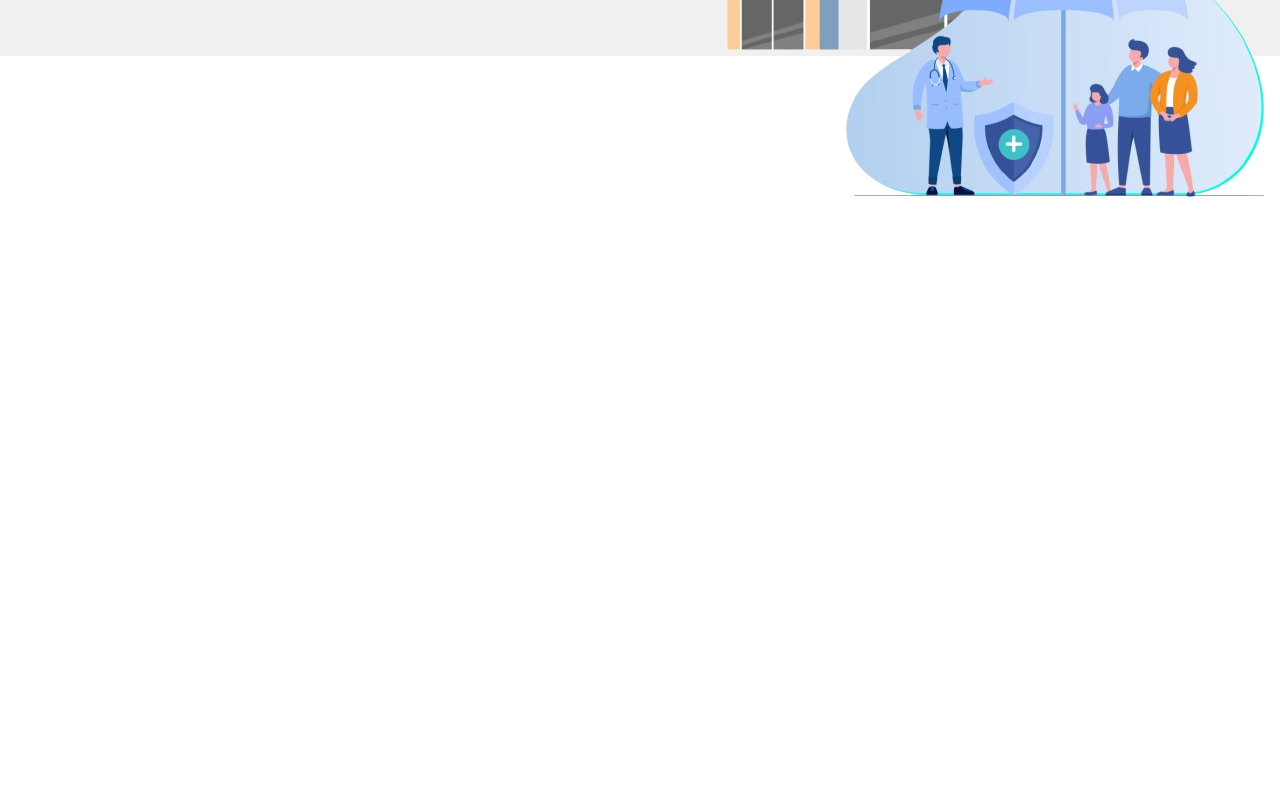
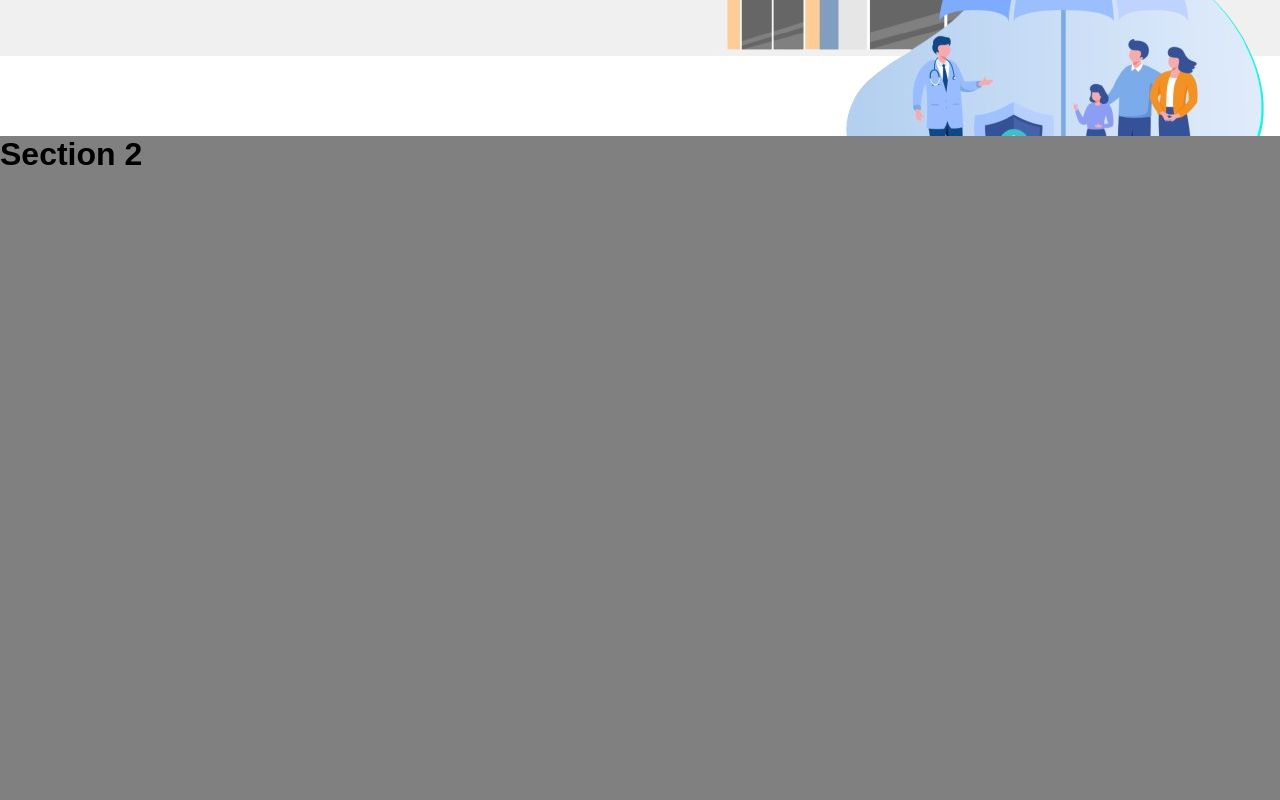
Before and after one commit to JayKhan03721/TeamProject, a React (Vite) app in the folder Frontend/: page / in a window 1280 px wide. Shown: the part 440-1240 px from the top of the page. Before the commit the page ends 800 px from the top, so only its background shows below. Built offline with nearby package versions, Linux system fonts and the light colour scheme.

Commit message:
Identified sections

```diff
--- a/Frontend/src/Section2/Section2.jsx
+++ b/Frontend/src/Section2/Section2.jsx
@@ -3,8 +3,8 @@ import './section2.css'
 const Section3 = (props) => {
 
   return (
-    <div>
-
+    <div className='Section2'>
+      <h1>Section 2</h1>
     </div>
     );
 };
--- a/Frontend/src/Section2/section2.css
+++ b/Frontend/src/Section2/section2.css
@@ -0,0 +1,7 @@
+.Section2 {
+    position: relative;
+    margin: 60vh 0 10vh 0;
+    height: 90vh;
+    width: 100%;
+    background-color: gray;
+}
--- a/Frontend/src/Section3/Section3.jsx
+++ b/Frontend/src/Section3/Section3.jsx
@@ -3,8 +3,8 @@ import './section3.css'
 const Section3 = (props) => {
 
   return (
-    <div>
-
+    <div className='Section3'>
+      <h1>Section 3</h1>
     </div>
     );
 };
--- a/Frontend/src/Section3/section3.css
+++ b/Frontend/src/Section3/section3.css
@@ -0,0 +1,6 @@
+.Section3 {
+    position: relative;
+    height: 90vh;
+    width: 100%;
+    background-color: red;
+}
```
